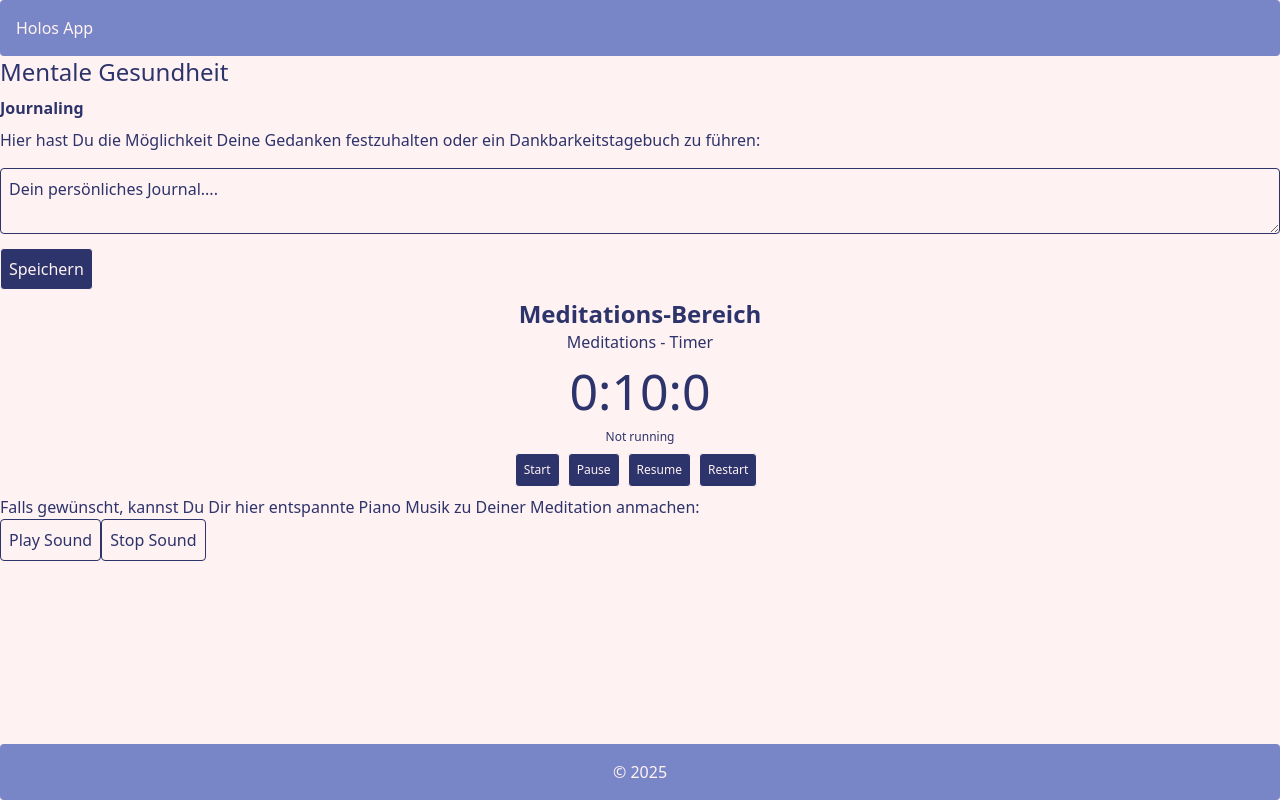
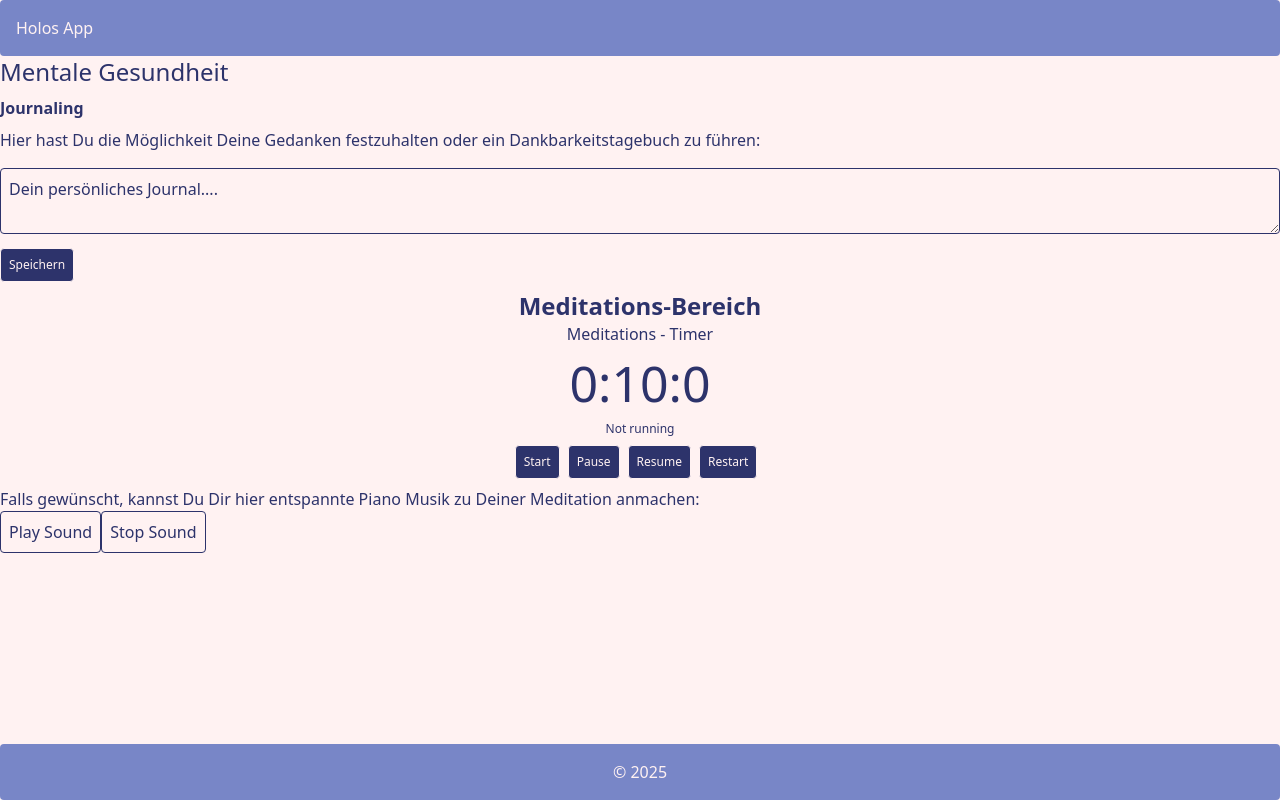
Before and after one commit to team-holos/holos-app, a React (Vite) app in the folder frontend/: page /mentalhealth in a window 1280 px wide. Built offline with nearby package versions, Linux system fonts and the light colour scheme; no server answers.

Commit message:
downsize speichern button

```diff
--- a/frontend/src/components/MentalHealthForm.jsx
+++ b/frontend/src/components/MentalHealthForm.jsx
@@ -12,13 +12,13 @@ function MentalHealthForm() {
   };
 
   return (
-    <form>
+    <form >
       <textarea
         value={textarea}
         onChange={handleChange}
         className="border p-2 my-2 w-full rounded mt-4 font-extralight"
       />
-      <button onClick={handleSave} className="p-2 border rounded cursor-pointer  bg-[#2D336B] text-[#FFF2F2]">
+      <button onClick={handleSave} className="text-xs p-2 border rounded cursor-pointer  bg-[#2D336B] text-[#FFF2F2]">
         Speichern
       </button>
     </form>
```
